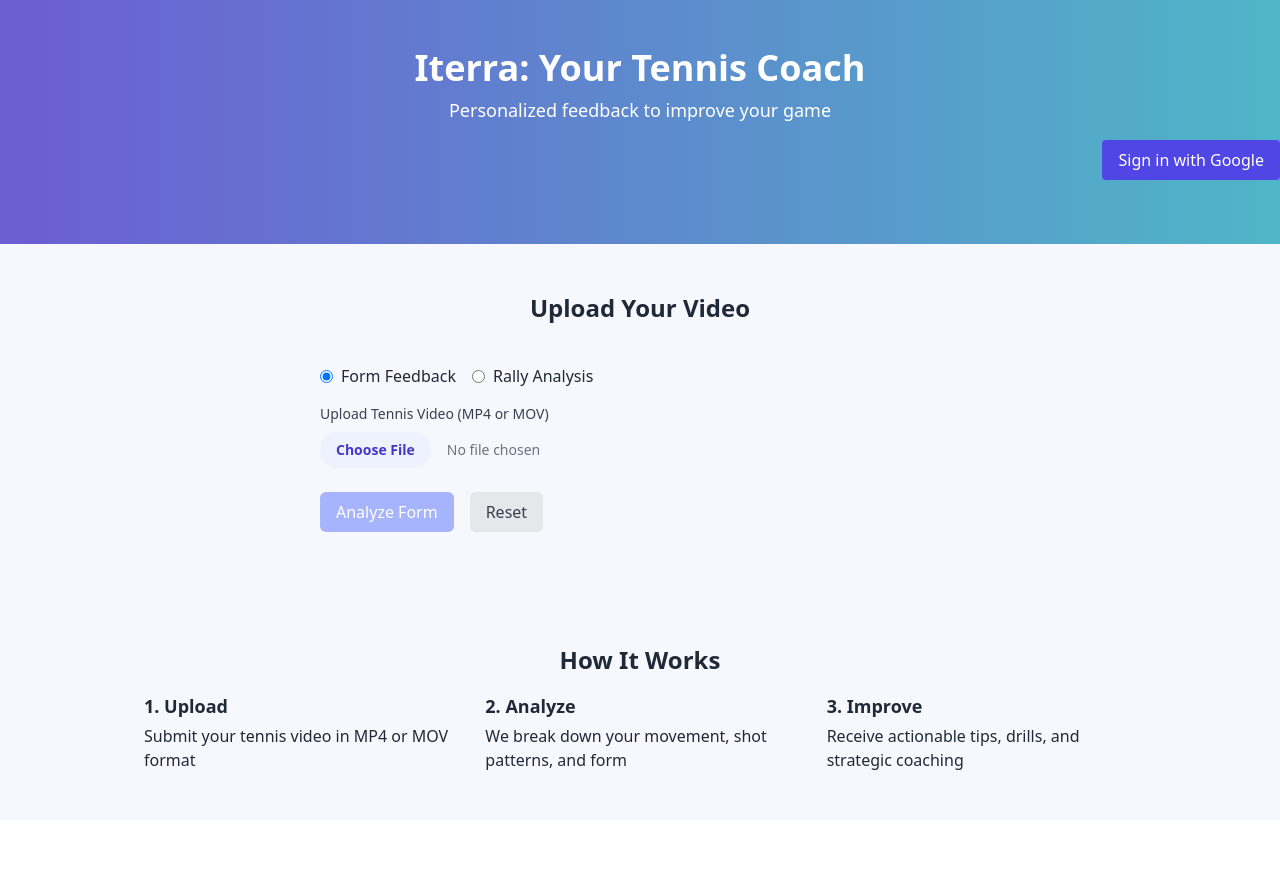
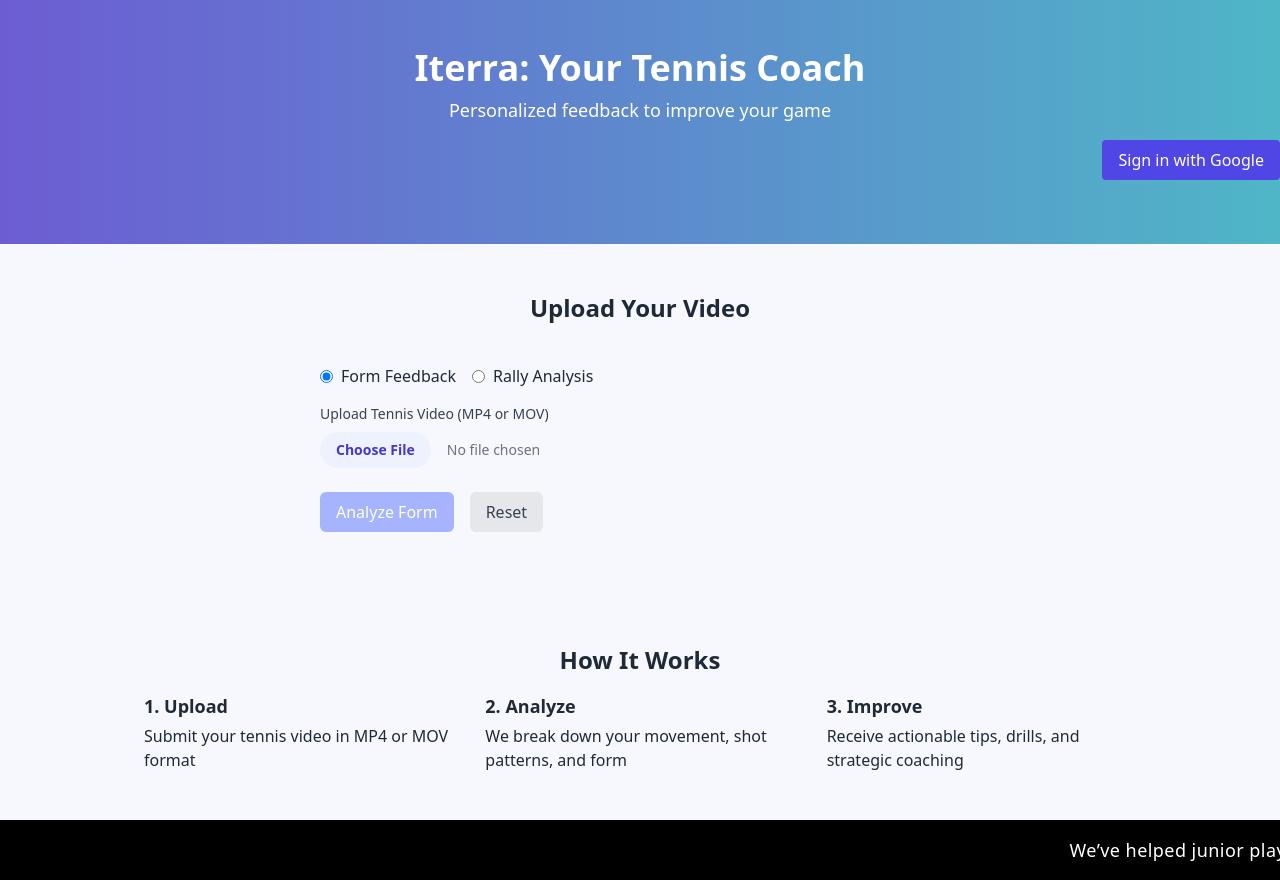
Before and after one commit to Mt-rohan/Real_Iterra, a Next.js app: page / in a window 1280 px wide. Before the commit the page ends 820 px from the top, so only its background shows below. Built offline with nearby package versions, Linux system fonts and the light colour scheme; no server answers.

Commit message:
Add scrolling marquee to homepage

```diff
--- a/src/app/page.tsx
+++ b/src/app/page.tsx
@@ -40,6 +40,17 @@ export default function Home() {
           </div>
         </div>
       </section>
+
+      {/* 🚀 Scrolling Info Marquee */}
+      <div className="w-full bg-black py-4 overflow-hidden">
+        <div className="whitespace-nowrap animate-marquee text-white text-lg font-medium tracking-wide">
+          <span className="mx-8">We’ve helped junior players</span>
+          <span className="mx-8">Supported coaches worldwide</span>
+          <span className="mx-8">Affordable AI feedback training</span>
+          <span className="mx-8">Tactical coaching for competitive juniors</span>
+          <span className="mx-8">Boost your game with smart video analysis</span>
+        </div>
+      </div>
     </main>
   );
 }
```
